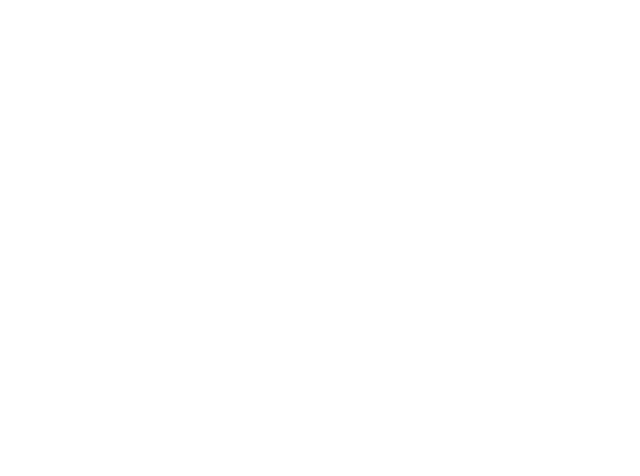
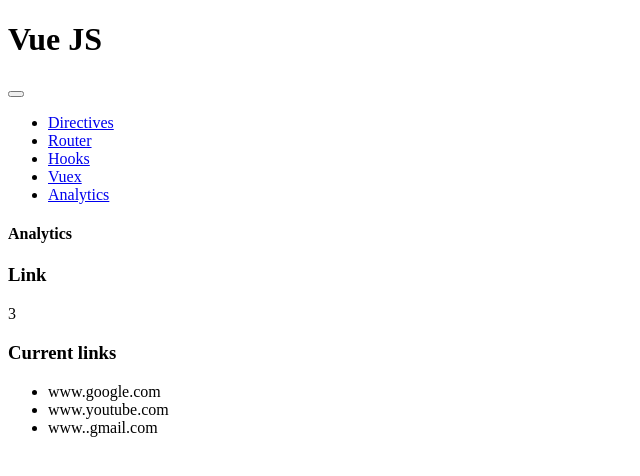
Before and after one commit to VickyR97/vue-basics, a Vue app: page /analytics in a window 1280 px wide. Shown: the top 476 px of the page, without its empty margins (0-640 px from the left). Built offline with nearby package versions, Linux system fonts and the light colour scheme; the HTML template or start-up script is replaced by a standard one.

Commit message:
Analytics add for Vuex

```diff
--- a/src/Routes/Routes.js
+++ b/src/Routes/Routes.js
@@ -4,6 +4,7 @@
 import  Route  from "../components/Router.vue";
 import Hook from "../components/Hooks.vue";
 import vuexEg from "../components/vuex-example.vue";
+import Analytics from "../components/Analytics.vue"
 
 Vue.use(VueRouter)
 
@@ -14,6 +15,7 @@
         {path: '/router', component: Route},
         {path: '/hook', component: Hook},
         {path: '/vuex', component: vuexEg},
+        {path: '/analytics', component: Analytics},
     ],
     mode: 'history'
   })
--- /dev/null
+++ b/src/components/Analytics.vue
@@ -0,0 +1,85 @@
+<template>
+  <div>
+    <Header />
+
+    <div class="container-fluid">
+      <div class="row">
+        <div class="col-3">
+          <Menu />
+        </div>
+
+
+        <div class="col-9">
+            <h4 class="font-weight-bold pt-2 ml-2">Analytics</h4>
+
+            <div class="row border border-dark rounded mb-5 mr-2 ml-2">
+            <div class="col-12">
+                <div class="row">
+
+                    <div class="col-3 text-center">
+                        <h3 class="mt-3">Link</h3>
+                        <p class="display-4">{{linksCount}}</p>
+                    </div>
+
+
+                    <div class="col-3">
+                         <h3 class="mt-3">Current links</h3>
+                          <ul class="mt-4 mb-5 p-0 ml-3">
+                            <li class="list-unstyled mt-3" v-for="(element, index) in links" v-bind:key="index">{{element}}
+                            </li>
+                          </ul>
+                    </div>
+
+
+                    <div class="col-3"></div>
+
+                </div>
+
+                   <!--Mutations vs Actions  -->
+                <div class="row">
+
+                    <div class="col-6"></div>
+                    <div class="col-6"></div>
+
+                </div>
+
+            </div>
+            </div>
+
+
+
+        </div>
+
+      </div>
+
+  </div>
+  </div>
+</template>
+
+<script>
+import Header from "./Header";
+import Menu from "./Horizontal-menu";
+import {mapState, mapGetters} from "vuex"
+
+
+export default {
+  components: {
+        Header,
+        Menu
+  },
+  computed:{
+    ...mapState([
+      'links'
+    ]),
+
+    ...mapGetters([
+      'linksCount'
+    ])
+  }
+
+}
+</script>
+
+<style>
+
+</style>
--- a/src/components/Horizontal-menu.vue
+++ b/src/components/Horizontal-menu.vue
@@ -14,6 +14,7 @@
                     <li class="nav-item pr-4 pl-4 pt-2 pb-2 bg-dark font-weight-bold"> <router-link class="nav-link" to='/router'> Router</router-link> </li>
                     <li class="nav-item pr-4 pl-4 pt-2 pb-2 bg-dark font-weight-bold"> <router-link class="nav-link" to='/hook'> Hooks</router-link> </li>
                     <li class="nav-item pr-4 pl-4 pt-2 pb-2 bg-dark font-weight-bold"> <router-link class="nav-link" to='/vuex'> Vuex</router-link> </li>
+                    <li class="nav-item pr-4 pl-4 pt-2 pb-2 bg-dark font-weight-bold"> <router-link class="nav-link" to='/analytics'> Analytics</router-link> </li>
                 </ul>
 
             </div>
--- a/src/store/store.js
+++ b/src/store/store.js
@@ -10,7 +10,8 @@
             'www.google.com',
             'www.youtube.com',
             'www..gmail.com'
-        ]
+        ],
+        isLoading: false
 
     },
     getters:{
```
